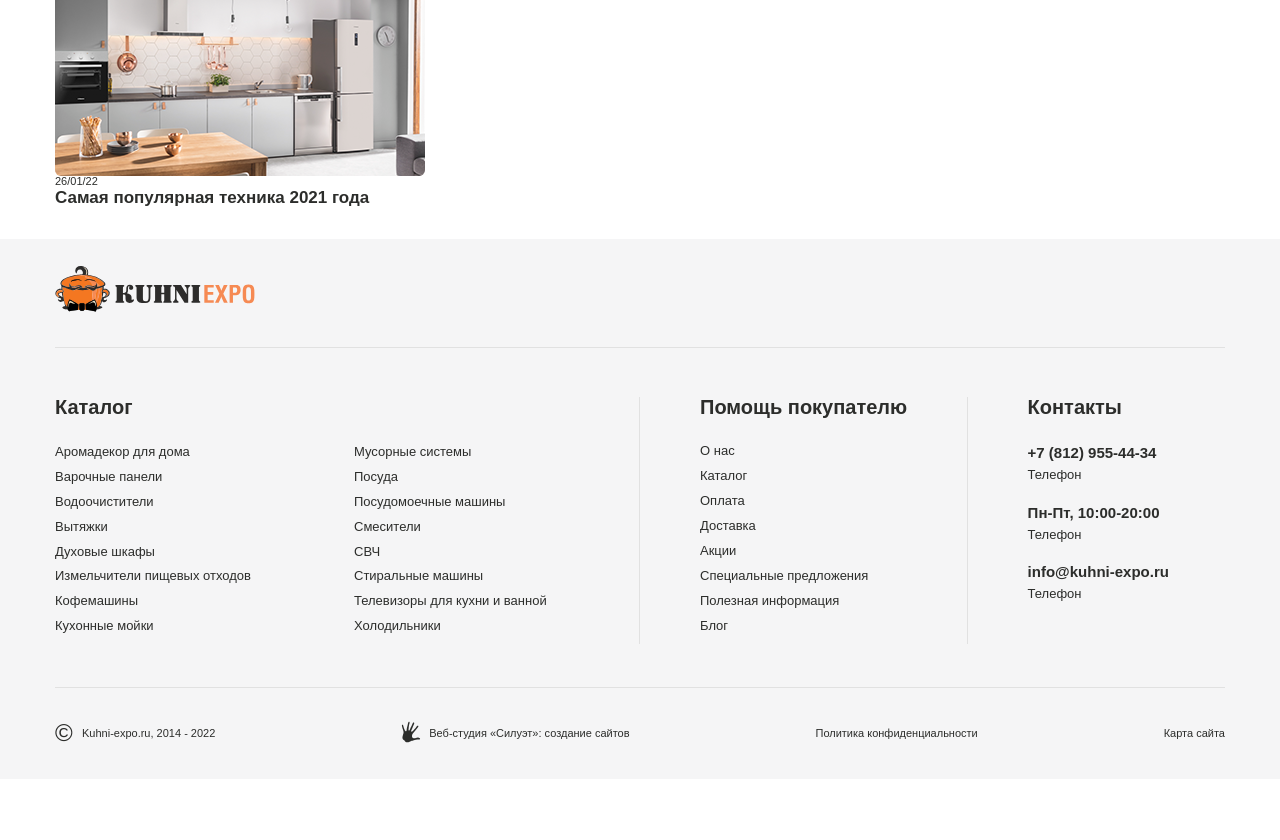
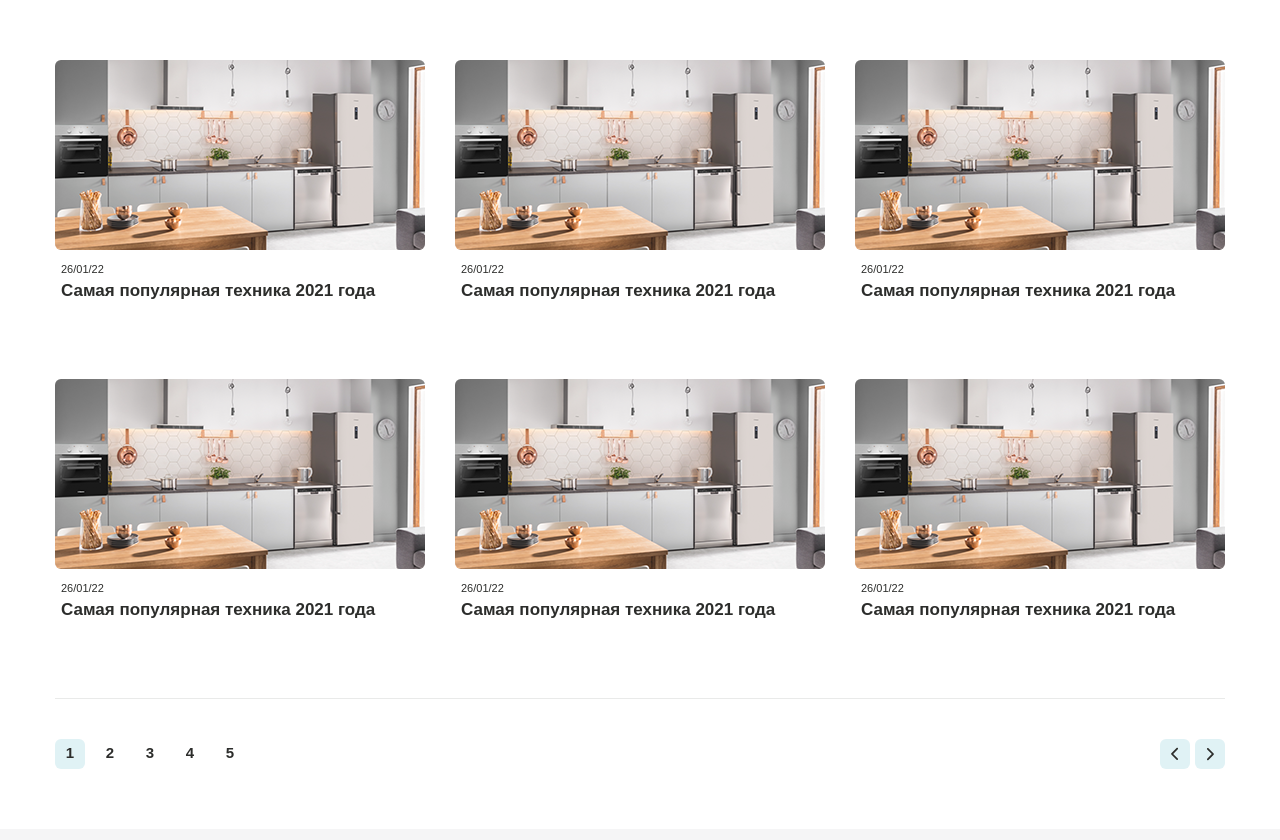
Before and after one commit to Vlad-95/kuhni-expo, a website: page blog_list.html in a window 1280 px wide. Shown: the part 560-1400 px from the top of the page. Before the commit the page ends 1339 px from the top, so only its background shows below. Drawn offline with Linux system fonts and the light colour scheme; a web font is replaced by a local one.

Commit message:
blog_list page

```diff
--- a/blog_list.html
+++ b/blog_list.html
@@ -2,7 +2,7 @@
 <html lang="ru">
 <head>
     <meta charset="utf-8">
-    <title>О нас</title>
+    <title>Блог</title>
     <meta name="viewport" content="width=device-width, initial-scale=1.0">
 
     <link href="css/style.css" rel="stylesheet" type="text/css" media="all"/>
@@ -213,10 +213,89 @@
                             <div class="name">Самая популярная техника 2021 года</div>
                         </div>
                     </a>
+
+                    <a href="javascript:;" class="blog__item">
+                        <div class="image">
+                            <img src="img/blog-item.png" alt="">
+                        </div>
+                        <div class="content">
+                            <div class="date">26/01/22</div>
+                            <div class="name">Самая популярная техника 2021 года</div>
+                        </div>
+                    </a>
+                    <a href="javascript:;" class="blog__item">
+                        <div class="image">
+                            <img src="img/blog-item.png" alt="">
+                        </div>
+                        <div class="content">
+                            <div class="date">26/01/22</div>
+                            <div class="name">Самая популярная техника 2021 года</div>
+                        </div>
+                    </a>
+                    <a href="javascript:;" class="blog__item">
+                        <div class="image">
+                            <img src="img/blog-item.png" alt="">
+                        </div>
+                        <div class="content">
+                            <div class="date">26/01/22</div>
+                            <div class="name">Самая популярная техника 2021 года</div>
+                        </div>
+                    </a>
+
+                    <a href="javascript:;" class="blog__item">
+                        <div class="image">
+                            <img src="img/blog-item.png" alt="">
+                        </div>
+                        <div class="content">
+                            <div class="date">26/01/22</div>
+                            <div class="name">Самая популярная техника 2021 года</div>
+                        </div>
+                    </a>
+                    <a href="javascript:;" class="blog__item">
+                        <div class="image">
+                            <img src="img/blog-item.png" alt="">
+                        </div>
+                        <div class="content">
+                            <div class="date">26/01/22</div>
+                            <div class="name">Самая популярная техника 2021 года</div>
+                        </div>
+                    </a>
+                </div>
+
+                <div class="pagination">
+                    <ul class="pages">
+                        <li class="current">
+                            <a href="javascript:;">1</a>
+                        </li>
+                        <li>
+                            <a href="javascript:;">2</a>
+                        </li>
+                        <li>
+                            <a href="javascript:;">3</a>
+                        </li>
+                        <li>
+                            <a href="javascript:;">4</a>
+                        </li>
+
+                        <li>
+                            <a href="javascript:;">5</a>
+                        </li>
+                    </ul>
+
+                    <div class="arrows">
+                        <a href="javascript:;" class="arrows__item arrows__item_prev">
+                            <svg>
+                                <use xlink:href="img/icons/sprite.svg#chevron"></use>
+                            </svg>
+                        </a>
+                        <a href="javascript:;" class="arrows__item arrows__item_next">
+                            <svg>
+                                <use xlink:href="img/icons/sprite.svg#chevron"></use>
+                            </svg>
+                        </a>
+                    </div>
                 </div>
             </div>
-
-
         </div>
 
     </main>
--- a/less/blocks_reusable/blog.less
+++ b/less/blocks_reusable/blog.less
@@ -7,7 +7,7 @@
 
     &__item {
         width: calc((100% / 3) - 30px);
-        margin: 0 15px 30px;
+        margin: 0 15px 63px;
         position: relative;
 
         .image {
@@ -23,8 +23,11 @@
         }
 
         .content {
+            padding: 14px 6px;
+
             .date {
                 font-size: 11px;
+                margin: 0 0 5px;
             }
 
             .name {
@@ -39,6 +42,7 @@
         padding: 15px 0;
 
         .blog__item {
+            margin: 0 15px 30px;
 
             .image {
                 position: relative;
@@ -69,7 +73,7 @@
 
                 .date {
                     color: @white;
-                    margin-bottom: 7px;
+                    margin: 0 0 7px;
                 }
 
                 .name {
--- a/less/elements_reusable/_elements_reusable.less
+++ b/less/elements_reusable/_elements_reusable.less
@@ -1,3 +1,4 @@
 @import './btns.less';
 @import './breadcrumbs.less';
 @import './tables.less';
+@import './pagination.less';
--- /dev/null
+++ b/less/elements_reusable/pagination.less
@@ -0,0 +1,56 @@
+.pagination {
+    display: flex;
+    border-top: 1px solid #e9eae9;
+    align-items: center;
+    padding: 40px 0 60px;
+
+    .pages {
+        display: flex;
+        align-items: center;
+        list-style: none;
+        font-size: 15px;
+        font-weight: 700;
+        padding: 0;
+        margin: 0;
+
+        li {
+            width: 30px;
+            height: 30px;
+            border-radius: 6px;
+            background-color: transparent;
+            text-align: center;
+            line-height: 1.9;
+            margin-right: 10px;
+
+            &.current {
+                background-color: #e0f2f5;
+            }
+        }
+    }
+
+    .arrows {
+        margin-left: auto;
+        display: flex;
+
+        &__item {
+            width: 30px;
+            height: 30px;
+            border-radius: 6px;
+            background-color: #e0f2f5;
+            display: flex;
+            justify-content: center;
+            align-items: center;
+            margin-left: 5px;
+
+            &_prev {
+                transform: rotate(180deg);
+            }
+
+            svg {
+                width: 8px;
+                height: 13px;
+                fill: @text;
+            }
+        }
+    }
+}
--- a/less/project/_project.less
+++ b/less/project/_project.less
@@ -1,2 +1,3 @@
 @import './text-page.less';
 @import './about.less';
+@import './blog.less';
--- /dev/null
+++ b/less/project/blog.less
@@ -0,0 +1,5 @@
+.blog {
+    .page-title {
+        margin: 8px 0 38px;
+    }
+}
```
Also changed, not shown: css/style.css, 1 other file.
